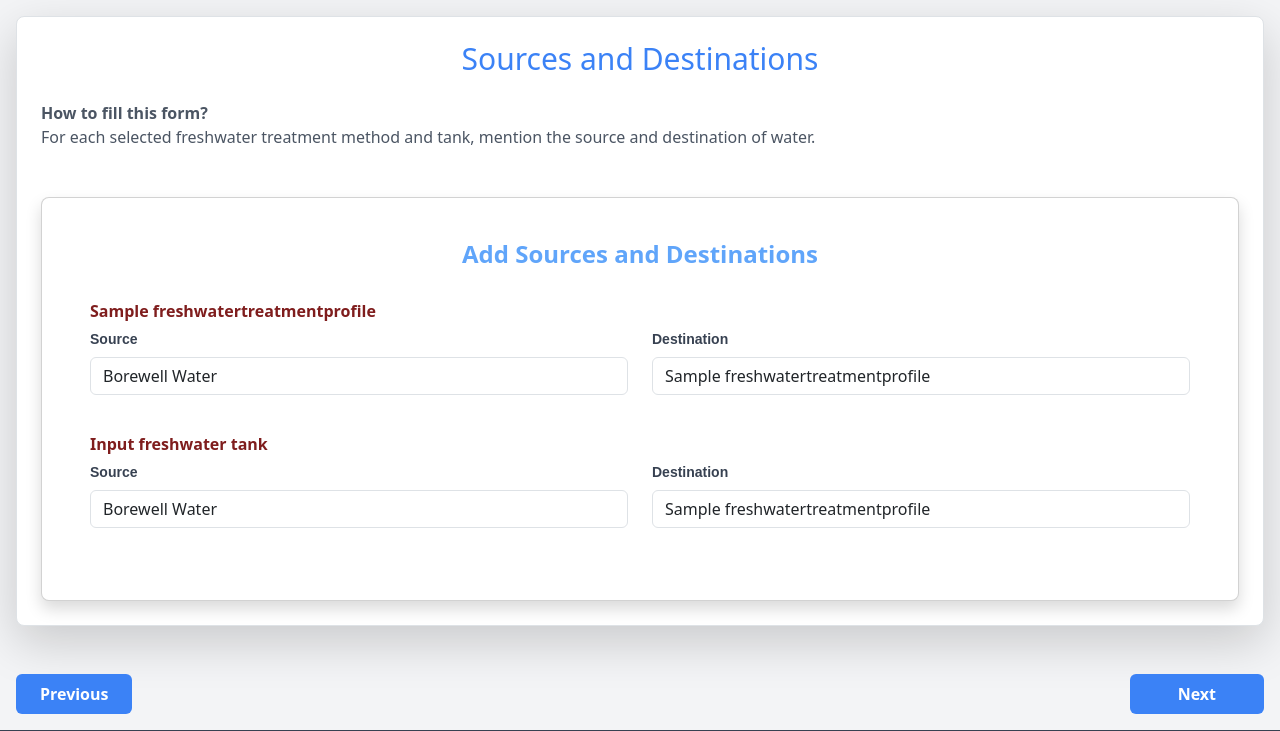
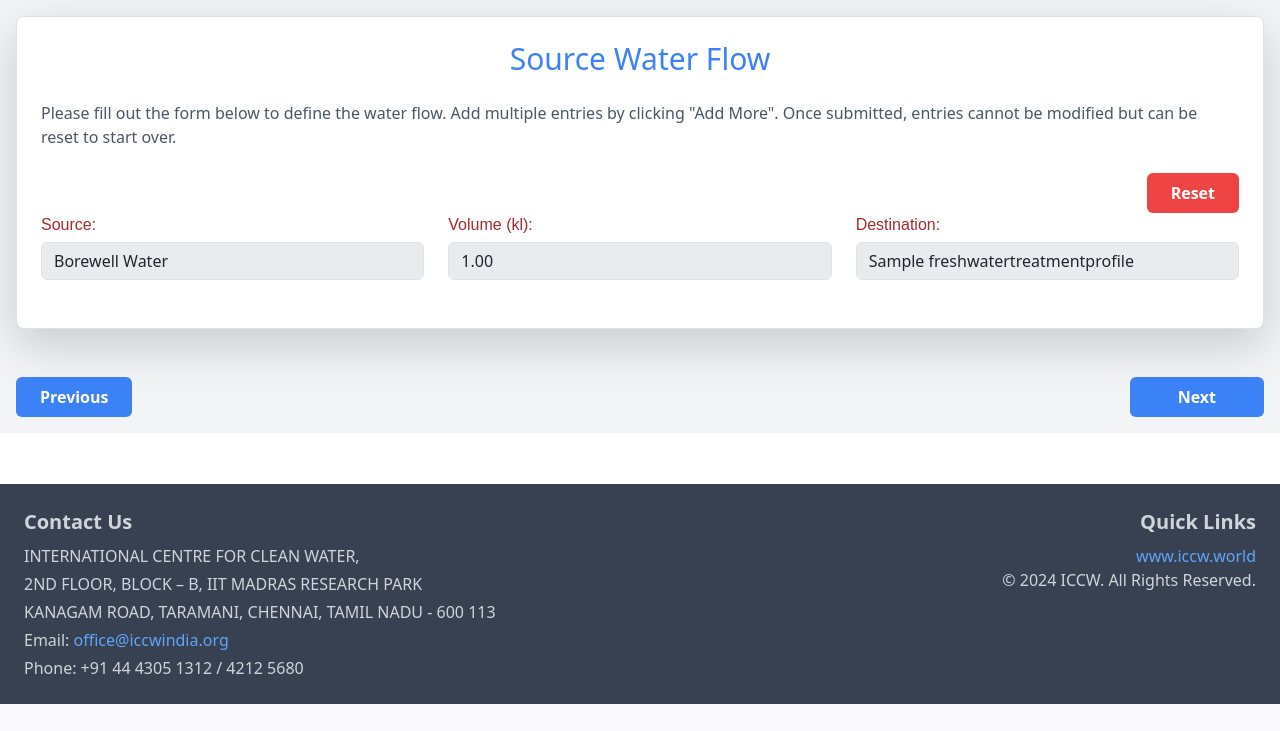
Before and after one commit to datascienceiccw/Digital_water_audit, a Django app: page /questionnaire/sources-destinations/ in a window 1280 px wide. Shown: the part 96-827 px from the top of the page. After the commit the page ends 800 px from the top, so only its background shows below. Run offline with Django 4.2, Linux system fonts and the light colour scheme; a user stored in the database is signed in; tables that the repository leaves empty hold one stand-in row (values such as "Sample post"); parts of the project's set-up code (start-up, migrations or seed data) failed here and were passed over; some libraries are stand-ins or nearby versions.

Commit message:
update source water flow form

```diff
--- a/templates/SourceWaterFlow.html
+++ b/templates/SourceWaterFlow.html
@@ -2,6 +2,7 @@
 {% load static %}
 
 {% block content %}
+{% comment %}
 <div class="container mx-auto bg-gray-100 p-3">
     <div class="bg-white p-6 border rounded-lg shadow-lg">
         <h3 class="text-center text-3xl text-blue-500 mb-4">Sources and Destinations</h3>
@@ -47,5 +48,69 @@
         <a href="{% url 'fresh_water_treatment_profile_details' %}" class="bg-blue-500 hover:bg-blue-700 text-white font-bold py-2 px-4 rounded">Previous</a>
         <a href="{% url 'rainwater_details' %}" class="bg-blue-500 hover:bg-blue-700 text-white font-bold py-2 px-5 rounded">Next</a>
     </div>
+</div> {% endcomment %}
+
+<div class="container mx-auto bg-gray-100 p-3">
+    <div class="bg-white p-6 border rounded-lg shadow-lg">
+        <h3 class="text-center text-3xl text-blue-500 mb-4">Source Water Flow</h3>
+        <p class="text-gray-600 mb-4">
+            Please fill out the form below to define the water flow. Add multiple entries by clicking "Add More".
+            Once submitted, entries cannot be modified but can be reset to start over.
+        </p>
+        <form method="POST" action="" class="relative">
+            {% if existing_entries %}
+                <div class="flex justify-end mt-4">
+                    <button type="submit" name="reset" class="bg-red-500 hover:bg-red-700 text-white font-bold py-2 px-4 rounded">Reset</button>
+                </div>
+            {% endif %}
+            {% csrf_token %}
+            <fieldset id="formset-fieldset" {% if existing_entries %}disabled{% endif %}>
+                {{ formset.management_form }}
+                <div id="formset-container">
+                    {% for form in formset %}
+                        <div class="grid grid-cols-3 gap-4 mb-4 form-row">
+                            <div>{{ form.source.label_tag }}{{ form.source }}</div>
+                            <div>{{ form.volume.label_tag }}{{ form.volume }}</div>
+                            <div>{{ form.destination.label_tag }}{{ form.destination }}</div>
+                        </div>
+                    {% endfor %}
+                </div>
+                <div class="flex justify-end mt-4">
+                    {% if not existing_entries %}
+                        <button type="button" id="add-more" class="bg-blue-500 hover:bg-blue-700 text-white font-bold py-2 px-4 rounded">Add More</button>
+                        {% endif %}
+                    </div>
+                    {% if not existing_entries %}
+                    <div class="flex justify-center mt-4">
+                        <input type="submit" value="Submit" class="bg-green-500 hover:bg-green-700 text-white font-bold py-2 px-4 rounded">
+                    </div>
+                {% endif %}
+            </fieldset>
+
+        </form>
+    </div>
+    <div class="flex justify-between mt-5">
+        <a href="{% url 'fresh_water_treatment_profile_details' %}" class="bg-blue-500 hover:bg-blue-700 text-white font-bold py-2 px-4 rounded">Previous</a>
+        <a href="{% url 'rainwater_details' %}" class="bg-blue-500 hover:bg-blue-700 text-white font-bold py-2 px-5 rounded">Next</a>
+    </div>
 </div>
+
+{% if not existing_entries %}
+<script type="text/javascript">
+    document.getElementById('add-more').addEventListener('click', () => {
+        let container = document.getElementById('formset-container');
+        let newForm = container.querySelector('.form-row').cloneNode(true);
+        let totalForms = document.getElementById('id_form-TOTAL_FORMS');
+        let formNum = totalForms.value;
+
+        newForm.innerHTML = newForm.innerHTML.replace(/-0-/g, `-${formNum}-`);
+        newForm.innerHTML = newForm.innerHTML.replace(/__prefix__/g, formNum);
+        container.appendChild(newForm);
+
+        totalForms.value = parseInt(formNum) + 1;
+    });
+</script>
+
+{% endif %}
+
 {% endblock %}
--- a/waterflow/forms.py
+++ b/waterflow/forms.py
@@ -422,18 +422,45 @@ class TanksCapacitiesForm(forms.ModelForm):
         fields = ["name", "capacity"]
 
 
+# class SourceWaterFlowForm(forms.ModelForm):
+#     source = forms.ChoiceField(choices=(),widget=forms.Select(attrs={'class': 'form-control'}))
+#     destination = forms.ChoiceField(choices=(),widget=forms.Select(attrs={'class': 'form-control'}))
+#     def __init__(self, sources=None, destinations=None,*args, **kwargs):
+#         self.source_choices = sources
+#         self.destination_choices = destinations
+#         super(SourceWaterFlowForm, self).__init__(*args,**kwargs)
+#         self.fields['source'].choices = self.source_choices
+#         self.fields['destination'].choices = self.destination_choices
+#     class Meta:
+#         model = SourceWaterFlow
+#         fields = ['source','destination']
+
 class SourceWaterFlowForm(forms.ModelForm):
-    source = forms.ChoiceField(choices=(),widget=forms.Select(attrs={'class': 'form-control'}))
-    destination = forms.ChoiceField(choices=(),widget=forms.Select(attrs={'class': 'form-control'}))
-    def __init__(self, sources=None, destinations=None,*args, **kwargs):
-        self.source_choices = sources
-        self.destination_choices = destinations
-        super(SourceWaterFlowForm, self).__init__(*args,**kwargs)
-        self.fields['source'].choices = self.source_choices
-        self.fields['destination'].choices = self.destination_choices
+    source = forms.ChoiceField(
+        choices=(),
+        widget=forms.Select(attrs={'class': 'form-control'}),
+        label="Source"
+    )
+    destination = forms.ChoiceField(
+        choices=(),
+        widget=forms.Select(attrs={'class': 'form-control'}),
+        label="Destination"
+    )
+    volume = forms.DecimalField(
+        max_digits=10,
+        decimal_places=2,
+        widget=forms.NumberInput(attrs={'class': 'form-control'}),
+        label="Volume (kl)"
+    )
+
+    def __init__(self, *args, sources=(), destinations=(), **kwargs):
+        super(SourceWaterFlowForm, self).__init__(*args, **kwargs)
+        self.fields['source'].choices = sources
+        self.fields['destination'].choices = destinations
+
     class Meta:
         model = SourceWaterFlow
-        fields = ['source','destination']
+        fields = ['source', 'destination', 'volume']
 
 
 class DrinkingWaterSourceForm(forms.ModelForm):
--- a/waterflow/models.py
+++ b/waterflow/models.py
@@ -151,10 +151,17 @@ class OtherTanksCapacitiesSource(models.Model):
     def __str__(self):
         return self.name
 
+# class SourceWaterFlow(models.Model):
+#     user = models.ForeignKey(User, on_delete=models.CASCADE, null=True, blank=True)
+#     source = models.CharField(max_length=255,null=True,blank=True)
+#     destination = models.CharField(max_length=255,null=True,blank=True)
+
 class SourceWaterFlow(models.Model):
     user = models.ForeignKey(User, on_delete=models.CASCADE, null=True, blank=True)
-    source = models.CharField(max_length=255,null=True,blank=True)
-    destination = models.CharField(max_length=255,null=True,blank=True)
+    source = models.CharField(max_length=255, null=True, blank=True)
+    destination = models.CharField(max_length=255, null=True, blank=True)
+    volume = models.DecimalField(max_digits=10, decimal_places=2, null=True, blank=True)  # Assuming volume is a decimal
+
 
 
 class DrinkingWaterSystem(models.Model):
--- a/waterflow/views.py
+++ b/waterflow/views.py
@@ -113,7 +113,7 @@ from reportlab.platypus import SimpleDocTemplate, Paragraph, Spacer, Table, Tabl
 from reportlab.lib.styles import getSampleStyleSheet, ParagraphStyle
 from reportlab.lib import colors
 from reportlab.lib.enums import TA_CENTER
-
+from django.forms import modelformset_factory
 
 
 def home_view(request):
@@ -698,62 +698,59 @@ def delete_tanks_capacities(request):
     return redirect("tanks_capacities")
 
 
+
+
+
 @login_required
 def source_water_flow(request):
-    current_user = request.user
-    tank_names = [('1','Input freshwater tank'),
-                ('2','Fire tank'),
-                ('3','Softener Storage tank'),
-                ('4','RO Storage tank'),
-                ('5','Flush tank'),
-                ('7','Domestic Water tank'),
-                ('8','RO Input tank'),
-                ('9','Boiler Makeup tank'),
-                ('10','Others')]
-    SOURCE_CHOICES = [
-        ('1', 'Borewell Water'),
-        ('2', 'Tanker water'),
-        ('3', 'Metro/corporation Water'),
-        ('4', 'Rainwater'),
-        ('5', 'Others'),
-    ]
-    sources = []
-    destinations = []
-    fresh_water_sources = SourceWaterProfile.objects.filter(user=current_user)
-    treatment_method = FreshWaterTreatmentProfile.objects.filter(user=current_user)
-    tanks = TanksCapacities.objects.filter(user=current_user)
-    for fresh_water_source in fresh_water_sources:
-        sources.append(fresh_water_source.source_name)
-    for method in treatment_method:
-        sources.append(method.name)
-        destinations.append(method.name)
-    for tank in tanks:
-        if tank=='10':
-            sources.append(tank.other_tank_name)
-            destinations.append(tank.other_tank_name)
-        sources.append(tank.name)
-        destinations.append(tank.name)
-
-    template_sources = sources
-    template_destinations = destinations
-    form_sources = []
-    form_destinations = []
-    for source in range(len(sources)):
-        form_sources.append((source,sources[source]))
-    for destination in range(len(destinations)):
-        form_destinations.append((destination,destinations[destination]))
-    if request.method == "POST":
-        form = SourceWaterFlowForm(request.POST,user=current_user)
-        if form.is_valid():
-            current_user = request.user
-            form.instance.user = current_user
-            form.save()
-            return redirect('source-destination')
-        else:
-            print(form.errors)
-    else:
-        form = SourceWaterFlowForm(sources=form_sources,destinations=form_destinations)
-    return render(request, "SourceWaterFlow.html", {'form': form, 'sources': sources, 'destinations': destinations})
+    existing_entries = SourceWaterFlow.objects.filter(user=request.user).exists()
+    extra_forms = 0 if existing_entries else 1
+
+    SourceWaterFlowFormSet = modelformset_factory(SourceWaterFlow, form=SourceWaterFlowForm, extra=extra_forms, can_delete=True)
+
+    # Fetching all sources and destinations from the database
+    fresh_water_sources = SourceWaterProfile.objects.filter(user=request.user)
+    treatment_methods = FreshWaterTreatmentProfile.objects.filter(user=request.user)
+    tanks = TanksCapacities.objects.filter(user=request.user)
+
+    sources = [(source.id, source.source_name) for source in fresh_water_sources] + \
+              [(method.id, method.name) for method in treatment_methods] + \
+              [(tank.id, tank.name) for tank in tanks]
+
+    destinations = [(method.id, method.name) for method in treatment_methods] + \
+                   [(tank.id, tank.name) for tank in tanks]
+
+
+    if 'reset' in request.POST:
+        SourceWaterFlow.objects.filter(user=request.user).delete()
+        existing_entries = False
+        return redirect('source_water_flow')
+
+    if request.method == "POST" and not existing_entries:
+        formset = SourceWaterFlowFormSet(
+            request.POST,
+            request.FILES,
+            queryset=SourceWaterFlow.objects.none(),
+            form_kwargs={'sources': sources, 'destinations': destinations}
+        )
+        if formset.is_valid():
+            instances = formset.save(commit=False)
+            for instance in instances:
+                if instance.source and instance.destination and instance.volume:
+                    instance.user = request.user
+                    instance.save()
+            existing_entries = True
+            return redirect('source_water_flow')
+
+    formset = SourceWaterFlowFormSet(
+        queryset=SourceWaterFlow.objects.filter(user=request.user) if existing_entries else SourceWaterFlow.objects.none(),
+        form_kwargs={'sources': sources, 'destinations': destinations}
+    )
+
+    return render(request, "SourceWaterFlow.html", {
+        'formset': formset,
+        'existing_entries': existing_entries
+    })
 
 
 @login_required
```
